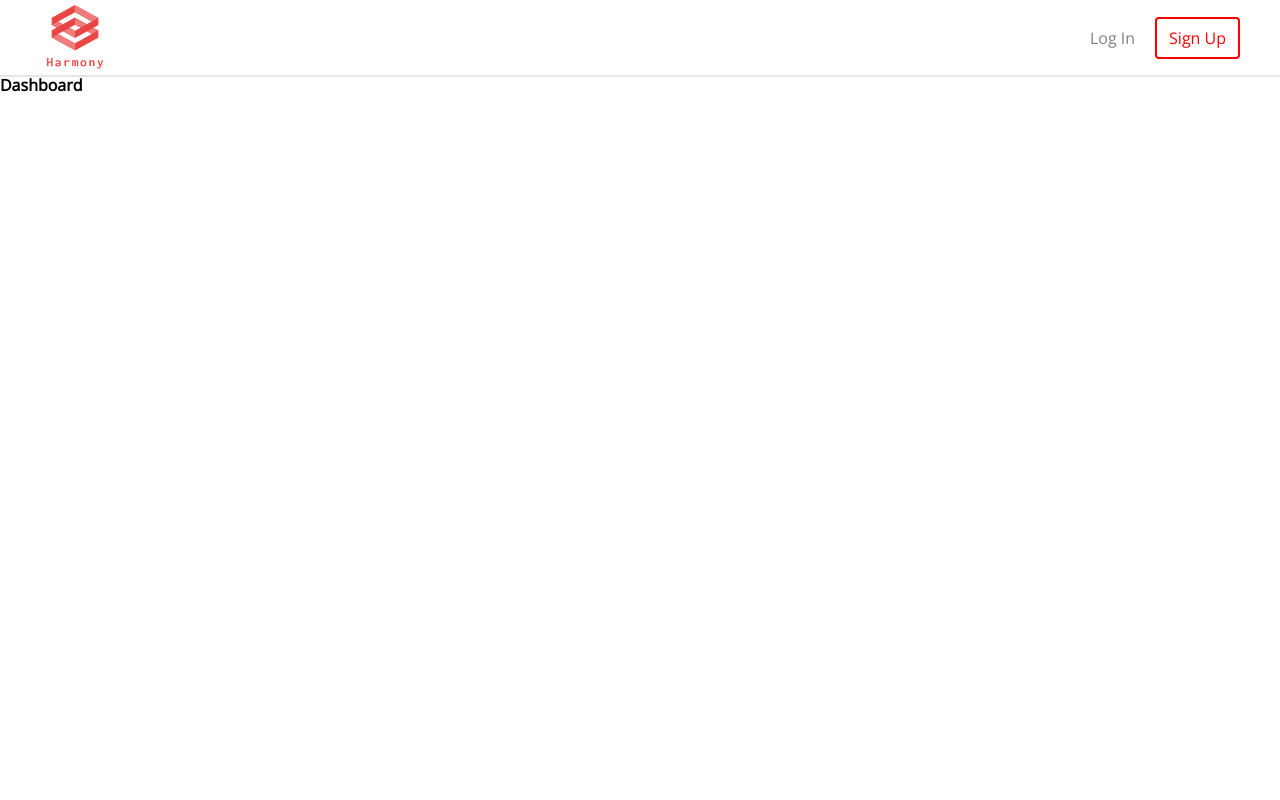
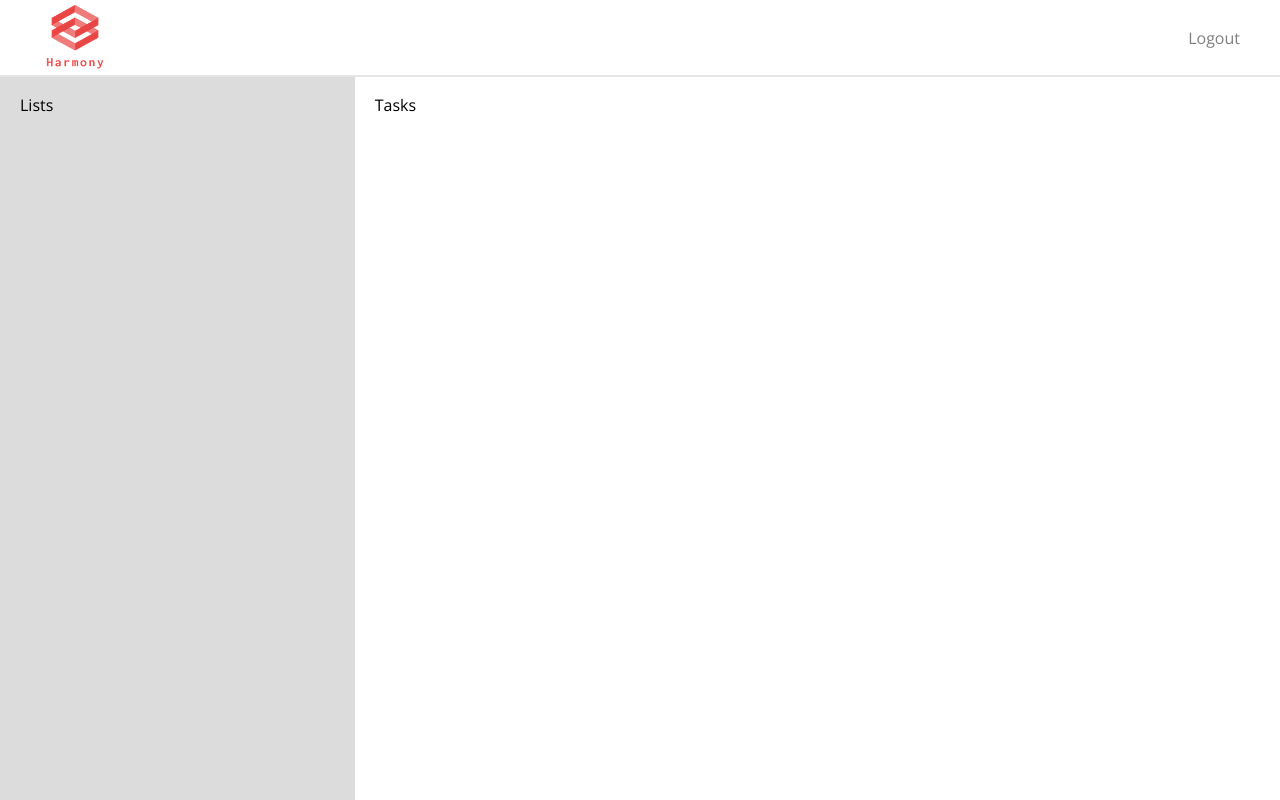
Before and after one commit to WarrenReader/harmony, a React app in the folder webapp/: page /dashboard in a window 1280 px wide. Built offline with nearby package versions, Linux system fonts and the light colour scheme.

Commit message:
Added conditional rendering to navbar and added formatting to /dashboard

```diff
--- a/webapp/src/App.js
+++ b/webapp/src/App.js
@@ -1,28 +1,31 @@
 import React from 'react';
 import { Provider } from 'react-redux';
 import { BrowserRouter as Router, Route, Switch } from 'react-router-dom';
+import styled from 'styled-components';
 
 import store from './store';
 import ModalConductor from './components/common/modals/ModalConductor';
 import NavBar from './components/common/navbar/NavBar';
+import Dashboard from './containers/Dashboard';
+
+const AppContainer = styled.div`
+  height: 100%;
+  max-height: 100%;
+`;
 
 const App = () => {
   return (
     <Provider store={store}>
       <Router>
-        <div>
+        <AppContainer>
           <ModalConductor />
           <NavBar />
           <Switch>
             <Route exact path="/" component={() => <h1>Home</h1>} />
-            <Route
-              exact
-              path="/dashboard"
-              component={() => <h1>Dashboard</h1>}
-            />
+            <Route exact path="/dashboard" component={() => <Dashboard />} />
             <Route exact path="/settings" component={() => <h1>Settings</h1>} />
           </Switch>
-        </div>
+        </AppContainer>
       </Router>
     </Provider>
   );
--- a/webapp/src/components/common/navbar/NavBar.js
+++ b/webapp/src/components/common/navbar/NavBar.js
@@ -1,5 +1,7 @@
 import React from 'react';
+import propTypes from 'prop-types';
 import styled from 'styled-components';
+import { withRouter } from 'react-router-dom';
 
 import Logo from './Logo';
 import NavLinks from './NavLinks';
@@ -13,13 +15,17 @@ const StyledNavBar = styled.nav`
   padding: 0px 40px;
 `;
 
-const NavBar = () => {
+const NavBar = ({ location: { pathname } }) => {
   return (
     <StyledNavBar>
       <Logo />
-      <NavLinks />
+      <NavLinks location={pathname} />
     </StyledNavBar>
   );
 };
 
-export default NavBar;
+NavBar.propTypes = {
+  location: propTypes.object.isRequired
+};
+
+export default withRouter(NavBar);
--- a/webapp/src/components/common/navbar/NavLinks.js
+++ b/webapp/src/components/common/navbar/NavLinks.js
@@ -36,21 +36,27 @@ const NavLinkCallOut = styled(NavLink)`
   }
 `;
 
-const NavLinks = ({ displayModal }) => {
+const NavLinks = ({ displayModal, location }) => {
   return (
     <Container>
+      {location != '/dashboard' && (
         <NavLink to="#" onClick={() => displayModal(LOGIN_MODAL)}>
           Log In
         </NavLink>
+      )}
+      {location != '/dashboard' && (
         <NavLinkCallOut to="#" onClick={() => displayModal(SIGNUP_MODAL)}>
           Sign Up
         </NavLinkCallOut>
+      )}
+      {location === '/dashboard' && <NavLink to="/">Logout</NavLink>}
     </Container>
   );
 };
 
 NavLinks.propTypes = {
-  displayModal: propTypes.func.isRequired
+  displayModal: propTypes.func.isRequired,
+  location: propTypes.string.isRequired
 };
 
 export default connect(
--- /dev/null
+++ b/webapp/src/containers/Dashboard.js
@@ -0,0 +1,30 @@
+import React from 'react';
+import styled from 'styled-components';
+
+const Container = styled.div`
+  display: flex;
+  height: calc(100% - 77px);
+  min-height: 600px;
+`;
+
+const SideBar = styled.div`
+  background: #dcdcdc;
+  flex-grow: 1;
+  padding: 20px;
+`;
+
+const Tasks = styled.div`
+  flex-grow: 3;
+  padding: 20px;
+`;
+
+const Dashboard = () => {
+  return (
+    <Container>
+      <SideBar>Lists</SideBar>
+      <Tasks>Tasks</Tasks>
+    </Container>
+  );
+};
+
+export default Dashboard;
--- a/webapp/src/style.css
+++ b/webapp/src/style.css
@@ -132,3 +132,13 @@ table {
 a {
   text-decoration: none;
 }
+html,
+body {
+  height: 100%;
+  min-height: 100%;
+}
+
+#app {
+  height: 100%;
+  min-height: 100%;
+}
```
Lines whose indentation alone changed are shown as unchanged.
